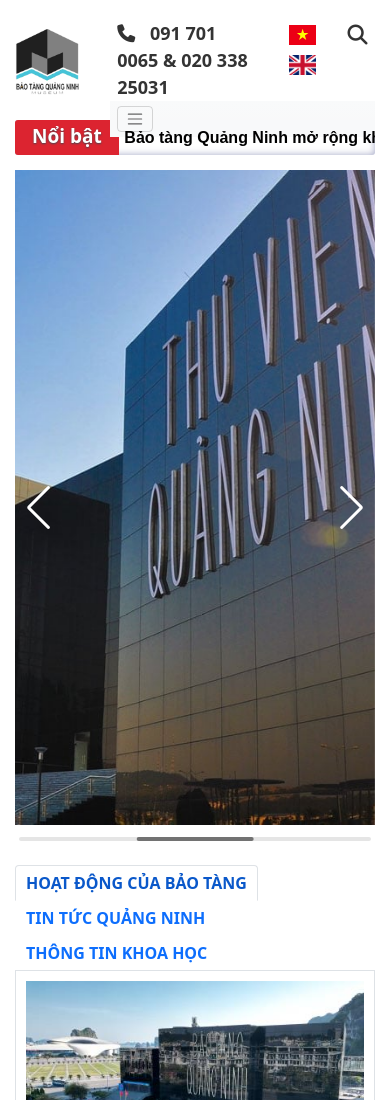
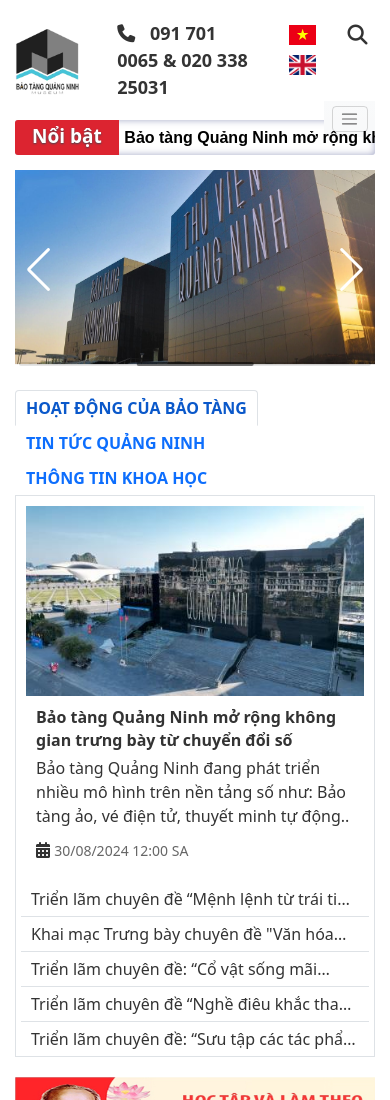
Before and after one commit to CHHuy/html-baotang, a website: page index.html in a window 390 px wide. Shown: the top 1100 px of the page. Drawn offline with nearby package versions, Linux system fonts and the light colour scheme; files that its build step writes are made by us from their sources; files whose address does not match are found by name.

Commit message:
update home page mobile responsive

```diff
--- a/js/main.js
+++ b/js/main.js
@@ -72,7 +72,6 @@
   });
 
   const swiper3 = new Swiper('.swiper-gallery-1', {
-    slidesPerView: 5,
     spaceBetween: 50,
     freeMode: true,
     loop: true,
@@ -84,10 +83,23 @@
       nextEl: '.swiper-button-next',
       prevEl: '.swiper-button-prev',
     },
+    breakpoints: {
+      640: {
+        slidesPerView: 2,
+        spaceBetween: 20,
+      },
+      768: {
+        slidesPerView: 4,
+        spaceBetween: 40,
+      },
+      1024: {
+        slidesPerView: 5,
+        spaceBetween: 50,
+      },
+    },
   });
 
   const swiper4 = new Swiper('.swiper-gallery-2', {
-    slidesPerView: 5,
     spaceBetween: 30,
     freeMode: true,
     loop: true,
@@ -99,10 +111,23 @@
       nextEl: '.swiper-button-next',
       prevEl: '.swiper-button-prev',
     },
+    breakpoints: {
+      640: {
+        slidesPerView: 2,
+        spaceBetween: 20,
+      },
+      768: {
+        slidesPerView: 4,
+        spaceBetween: 40,
+      },
+      1024: {
+        slidesPerView: 5,
+        spaceBetween: 50,
+      },
+    },
   });
 
   const swiper5 = new Swiper('.swiper-gallery-3', {
-    slidesPerView: 5,
     spaceBetween: 30,
     freeMode: true,
     loop: true,
@@ -113,6 +138,20 @@
     navigation: {
       nextEl: '.swiper-button-next',
       prevEl: '.swiper-button-prev',
+    },
+    breakpoints: {
+      640: {
+        slidesPerView: 2,
+        spaceBetween: 20,
+      },
+      768: {
+        slidesPerView: 4,
+        spaceBetween: 40,
+      },
+      1024: {
+        slidesPerView: 5,
+        spaceBetween: 50,
+      },
     },
   });
 }
--- a/scss/_global.scss
+++ b/scss/_global.scss
@@ -77,19 +77,6 @@
     flex-direction: column;
     justify-content: space-between;
     .top-navbar {
-      .contact-section {
-        i {
-          margin-right: 10px;
-        }
-        font-size: 1.8rem;
-        font-weight: bold;
-        margin-right: 30px;
-        a {
-          &:hover {
-            color: var(--bs-link-hover-color);
-          }
-        }
-      }
       .container-fluid {
         display: flex;
         font-size: 2rem;
@@ -116,6 +103,19 @@
           .nav-link {
             padding-right: 0;
           }
+        }
+      }
+    }
+    .contact-section {
+      i {
+        margin-right: 10px;
+      }
+      font-size: 1.8rem;
+      font-weight: bold;
+      margin-right: 30px;
+      a {
+        &:hover {
+          color: var(--bs-link-hover-color);
         }
       }
     }
@@ -612,3 +612,16 @@
     color: #000;
   }
 }
+
+
+@include media-breakpoint-down(sm) {
+  .header {
+    justify-content: space-between;
+    .bottom-navbar {
+      margin-left: auto;
+    }
+  }
+  .banner-section {
+    height: 200px;
+  }
+}
```
